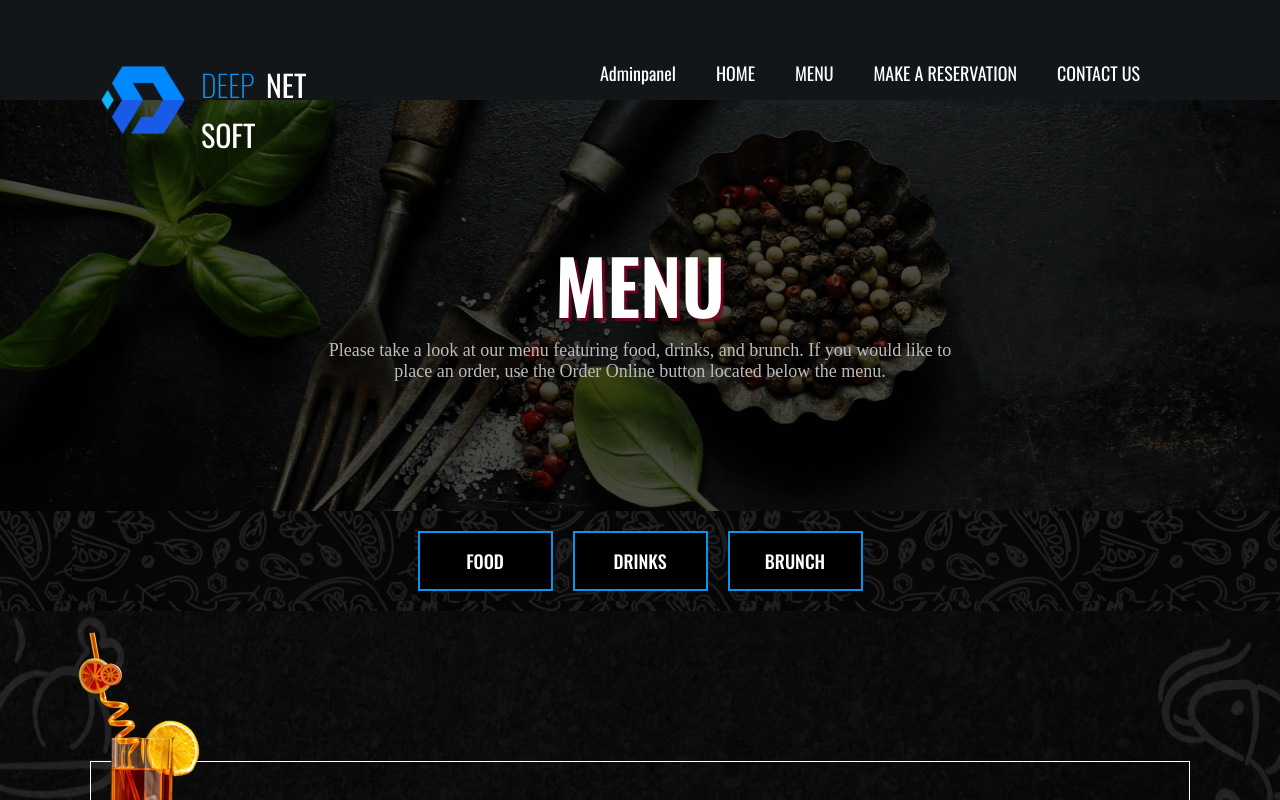
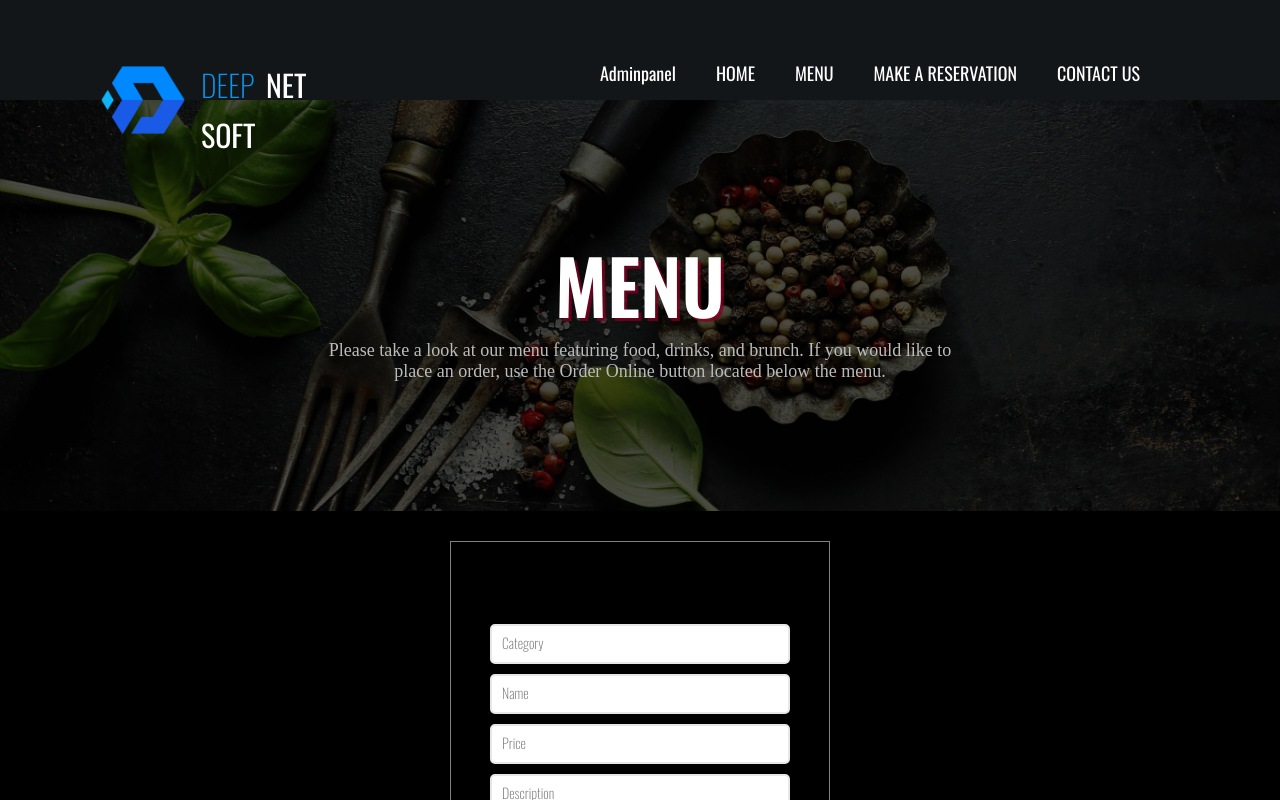
Before and after one commit to KarthikTexnidez/DNS-Frontend, a React (Vite) app: page /aadmin in a window 1280 px wide. Shown: the top 800 px of the page. Built offline with nearby package versions, Linux system fonts and the light colour scheme; no server answers; a web font is replaced by a local one.

Commit message:
updated-route-name

```diff
--- a/src/Controller/Controller.jsx
+++ b/src/Controller/Controller.jsx
@@ -14,7 +14,7 @@ const Controller = () => {
 
     <Routes>
 
-   <Route path='/admin' element={<Adminpanel/>}></Route>
+   <Route path='/aadmin' element={<Adminpanel/>}></Route>
 
     </Routes>
 
--- a/src/Homepage/Home.jsx
+++ b/src/Homepage/Home.jsx
@@ -9,7 +9,7 @@ const Home = () => {
 
 
   const navMenu = [
-    { id: 1, name: 'Adminpanel', path: '/admin' },
+    { id: 1, name: 'Adminpanel', path: '/aadmin' },
     { id: 2, name: 'HOME', path: '/' },
     { id: 3, name: 'MENU', path: '/menu' },
     { id: 4, name: 'MAKE A RESERVATION', path: '/reservation' },
@@ -26,7 +26,7 @@ const Home = () => {
                 <a href={option.path}><li>{option.name}</li></a>
               </ul>
             ))}
-            <a href="/admin"><img src={navbaricon} id="navbar-icon" alt="" /></a>
+            <a href="/aadmin"><img src={navbaricon} id="navbar-icon" alt="" /></a>
           </div>
         </div>
         <div className="color">
```
